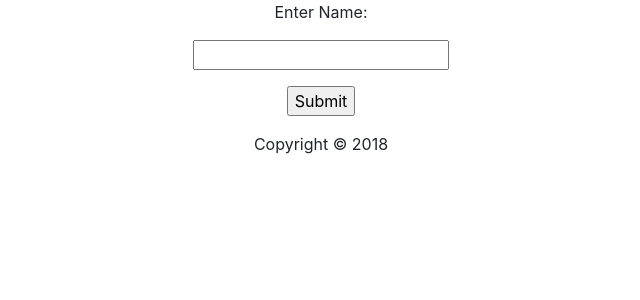
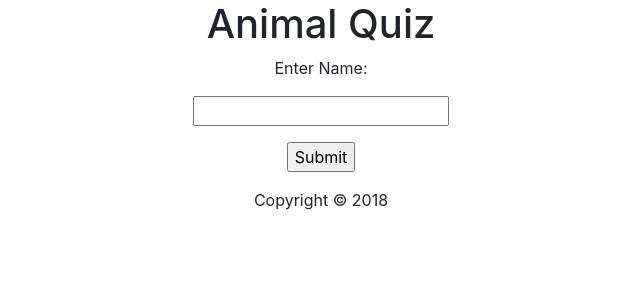
Before and after one commit to chookmook29/guessing_game, a Flask app: page / in a window 1280 px wide. Shown: the top 300 px of the page, without its empty margins (319-959 px from the left). Run offline with Flask 2, Linux system fonts and the light colour scheme; some libraries are stand-ins or nearby versions.

Commit message:
Add h1 element to base.html

```diff
--- a/templates/base.html
+++ b/templates/base.html
@@ -8,6 +8,7 @@
   </head>
   <body>
   	<div class="container-fluid text-center">
+  		<h1>Animal Quiz</h1>
     {% block content %}
     {% endblock %}
 		<div class="row">
```
